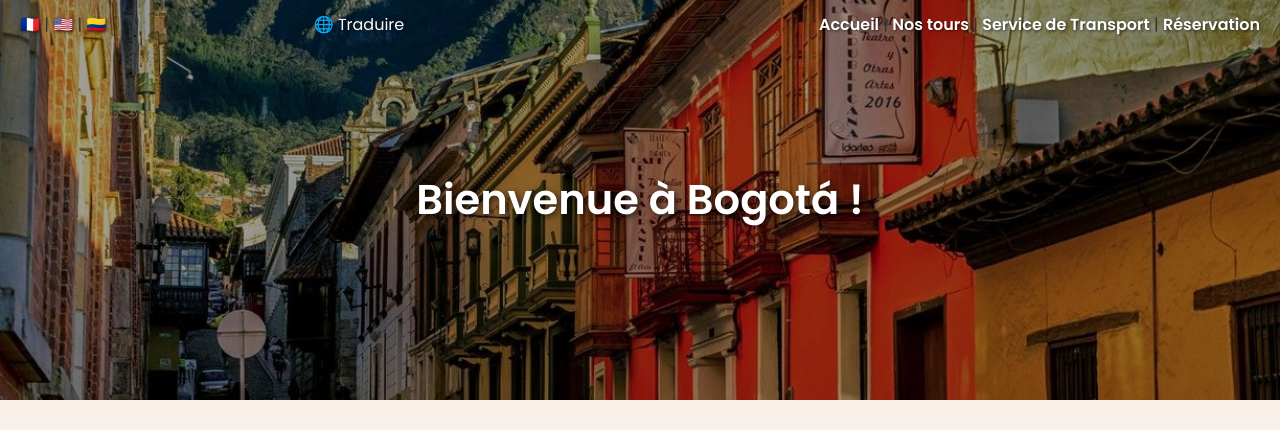
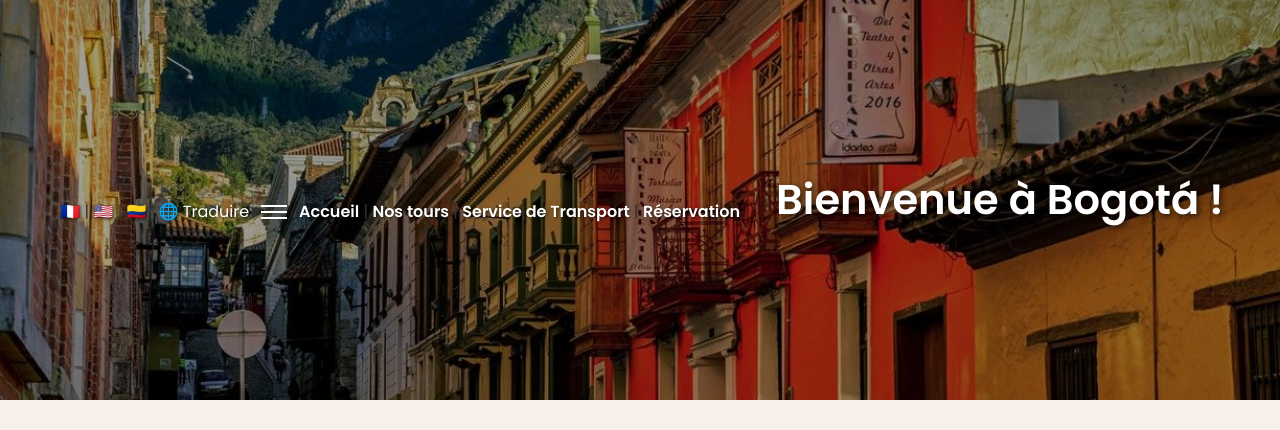
Before and after one commit to aurelienthimotyroux-gif/ohlalatoursbogota, a Flask app: page / in a window 1280 px wide. Shown: the top 430 px of the page. Run offline with Flask 3, Linux system fonts and the light colour scheme; data that the repository does not hold is empty; some libraries are stand-ins or nearby versions.

Commit message:
Mise à jour

```diff
--- a/static/style.css
+++ b/static/style.css
@@ -767,3 +767,15 @@
   background: transparent !important;
   display: inline !important;
 }
+/* --- Burger visible + barres blanches sur le hero --- */
+.hero .hero-topbar { position: relative; z-index: 10; }
+.hero .burger { display: inline-grid !important; gap: 4px; padding: .5rem; background: transparent; border: 0; z-index: 20; }
+.hero .burger span { width: 26px; height: 2px; background: #fff !important; display: block; }
+
+/* Animation état ouvert (si déjà utilisée) */
+.burger[aria-expanded="true"] span:nth-child(1){ transform: translateY(6px) rotate(45deg); }
+.burger[aria-expanded="true"] span:nth-child(2){ opacity: 0; }
+.burger[aria-expanded="true"] span:nth-child(3){ transform: translateY(-6px) rotate(-45deg); }
+
+/* Cacher le burger sur desktop uniquement */
+@media (min-width: 768px){ .burger{ display: none !important; } }
```
